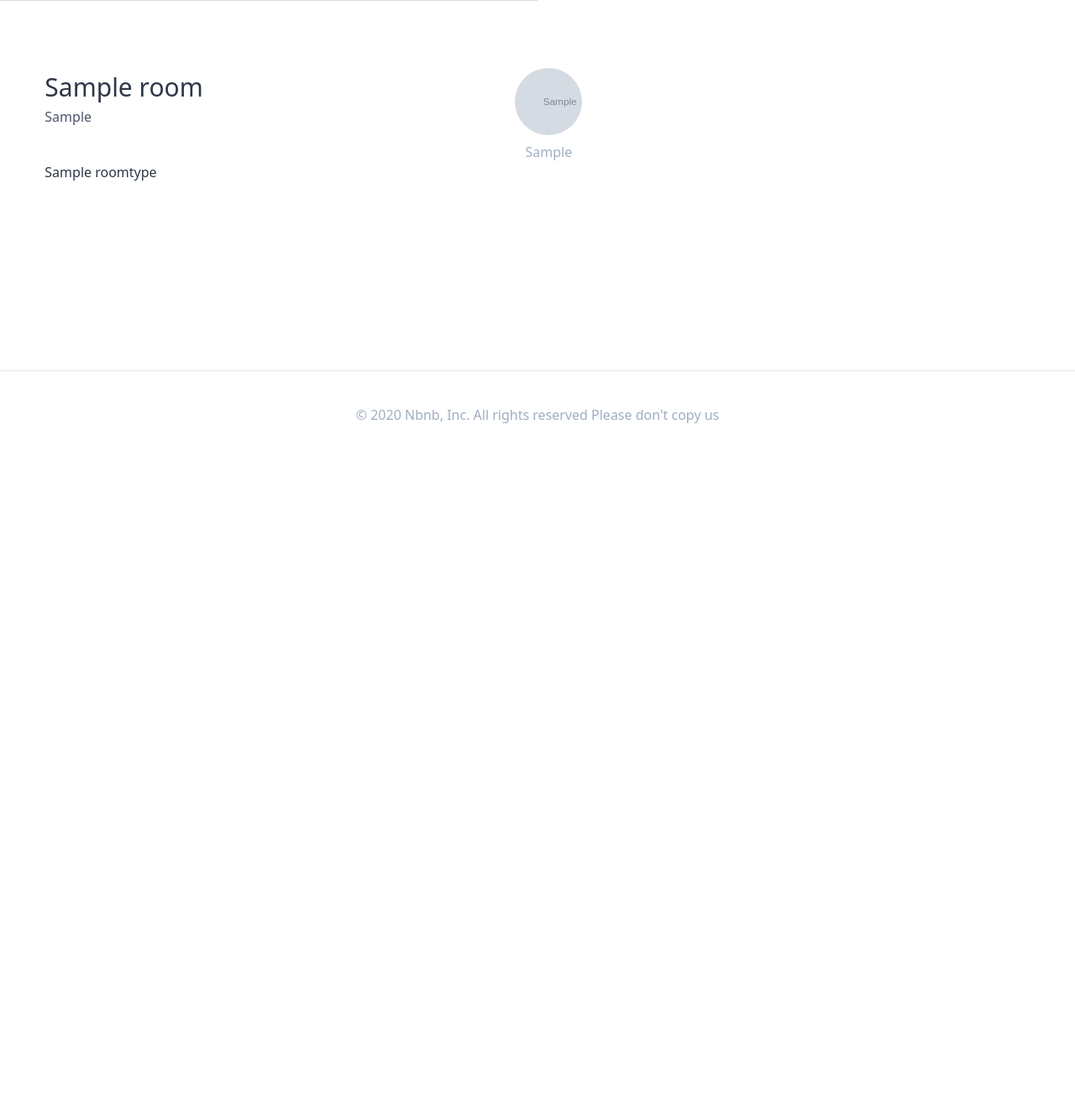
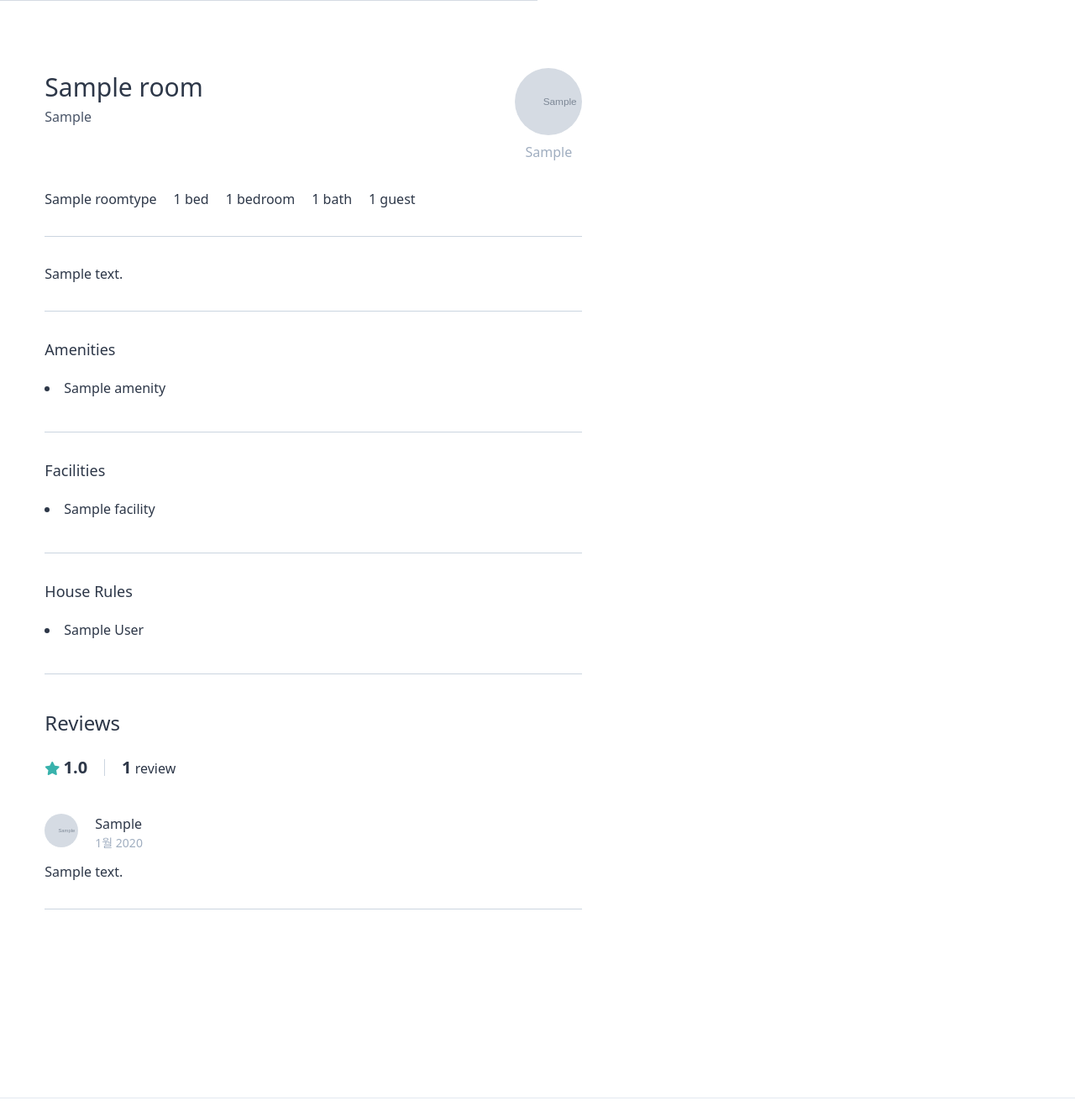
Before and after one commit to Parkyes90/airbnb-clone, a Django app: page /rooms/1 in a window 1280 px wide. Shown: the part 675-1998 px from the top of the page at 84% size. Before the commit the page ends 1179 px from the top, so only its background shows below. Run offline with Django 3.2, Linux system fonts and the light colour scheme; tables that the repository leaves empty hold one stand-in row (values such as "Sample post"); grey boxes marked "Sample" are stand-in pictures; parts of the project's set-up code (start-up, migrations or seed data) failed here and were passed over; some libraries are stand-ins or nearby versions.

Commit message:
feat($ProjectFilePath): Add RoomDetail Styling

```diff
--- a/assets/scss/styles.scss
+++ b/assets/scss/styles.scss
@@ -94,4 +94,8 @@ form {
   }
 }
 
+.border-section {
+  @apply border-b border-gray-400 pb-8 mt-8;
+}
+
 @tailwind utilities;
--- a/rooms/models.py
+++ b/rooms/models.py
@@ -127,8 +127,3 @@ class Room(TimeStampedModel):
     def get_next_four_photos(self):
         photos = self.photos.all()[1:5]
         return photos
-
-    def get_beds(self):
-        if self.beds == 1:
-            return "1 bed"
-        return f"{self.beds} beds"
--- a/templates/mixins/user_avatar.html
+++ b/templates/mixins/user_avatar.html
@@ -1,8 +1,8 @@
 {% if user.avatar %}
-    <div class="h-20 w-20 rounded-full bg-cover" style="background-image: url({{ user.avatar.url }});">
+    <div class="{{h_and_w|default:'h-20 w-20'}} rounded-full bg-cover" style="background-image: url({{ user.avatar.url }});">
     </div>
 {% else %}
-    <div class="h-20 w-20 bg-gray-700 rounded-full text-white flex justify-center items-center overflow-hidden">
-        <span class="text-3xl">{{ user.first_name|first }}</span>
+    <div class="{{h_and_w|default:'h-20 w-20'}} bg-gray-700 rounded-full text-white flex justify-center items-center overflow-hidden">
+        <span class="{{text|default:'text-3xl'}}">{{ user.first_name|first }}</span>
     </div>
 {% endif %}
--- a/templates/rooms/room_detail.html
+++ b/templates/rooms/room_detail.html
@@ -15,7 +15,7 @@
     <div class="container mx-auto flex justify-around pb-56">
         <div class="w-1/2">
             <div class="flex justify-between">
-                <div>
+                <div class="mb-5">
                     <h4 class="text-3xl font-medium mb-px">{{ room.name }}</h4>
                     <span class="text-gray-700 font-light">{{ room.city }}</span>
                 </div>
@@ -24,8 +24,63 @@
                     <span class="mt-2 text-gray-500">{{ room.host.first_name }}</span>
                 </a>
             </div>
-            <div class="flex">
-                {{ room.room_type }}
+            <div class="flex border-section">
+                <span class="mr-5 font-light">{{ room.room_type }}</span>
+                <span class="mr-5 font-light">{{ room.beds }} bed{{ room.beds|pluralize }}</span>
+                <span class="mr-5 font-light">{{ room.bedrooms }} bedroom{{ room.bedrooms|pluralize }}</span>
+                <span class="mr-5 font-light">{{ room.baths }} bath{{ room.baths|pluralize }}</span>
+                <span class="mr-5 font-light">{{ room.guests }} guest{{ room.guests|pluralize }}</span>
+            </div>
+            <p class="border-section">
+                {{ room.description }}
+            </p>
+            <div class="border-section">
+                <h4 class="font-medium text-lg mb-5">Amenities</h4>
+                {% for a in room.amenities.all %}
+                    <li class="mb-2">{{ a }}</li>
+                {% endfor %}
+            </div>
+            <div class="border-section">
+                <h4 class="font-medium text-lg mb-5">Facilities</h4>
+                {% for f in room.facilities.all %}
+                    <li class="mb-2">{{ f }}</li>
+                {% endfor %}
+            </div>
+            <div class="border-section">
+                <h4 class="font-medium text-lg mb-5">House Rules</h4>
+                {% for h in room.house_rules.all %}
+                    <li class="mb-2">{{ h }}</li>
+                {% endfor %}
+            </div>
+            <div class="mt-10">
+                <h4 class="font-medium text-2xl mb-5">Reviews</h4>
+                <div class="flex items-center">
+                    <div>
+                        <i class="fas fa-star text-teal-500"></i>
+                        <span class="font-bold text-xl">{{ room.total_rating }}</span>
+                    </div>
+                    <div class="h-5 w-px bg-gray-400 mx-5"></div>
+                    <div>
+                        <span class="font-bold text-xl">{{ room.reviews.count }}</span>
+                        <span>review{{ room.reviews|pluralize }}</span>
+                    </div>
+                </div>
+                <div class="mt-10">
+                    {% for review in room.reviews.all %}
+                        <div class="border-section">
+                            <div class="mb-3 flex">
+                                <div>
+                                    {% include "mixins/user_avatar.html" with user=review.user h_and_w="h-10 w-10" text="text-xl" %}
+                                </div>
+                                <div class="flex flex-col ml-5">
+                                    <span class="font-medium">{{ review.user.first_name }}</span>
+                                    <span class="text-sm text-gray-500">{{ review.created|date:'F Y' }}</span>
+                                </div>
+                            </div>
+                            <p>{{ review.review }}</p>
+                        </div>
+                    {% endfor %}
+                </div>
             </div>
         </div>
         <div class="w-1/3"></div>
```
Also changed, not shown: static/css/styles.css.
